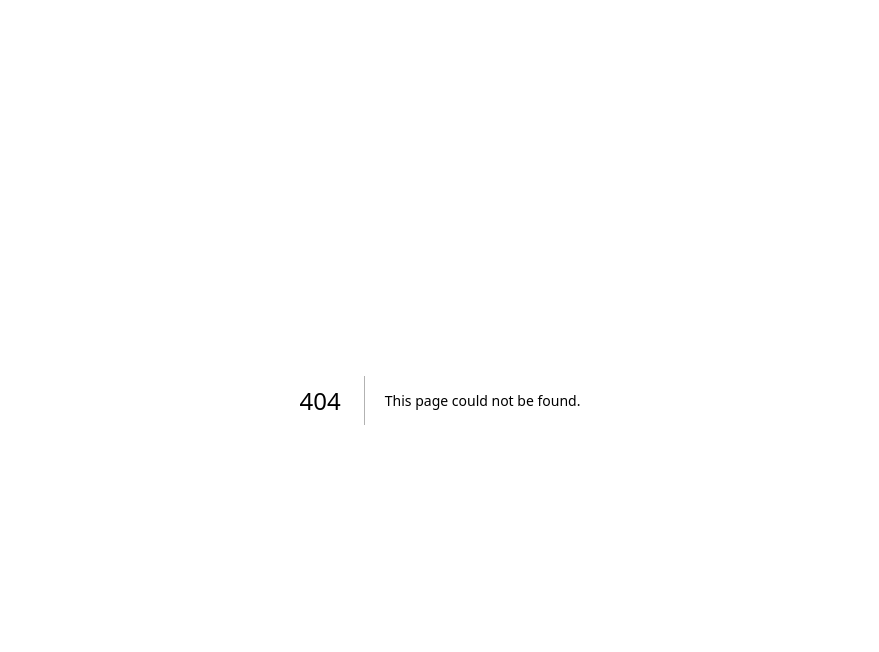
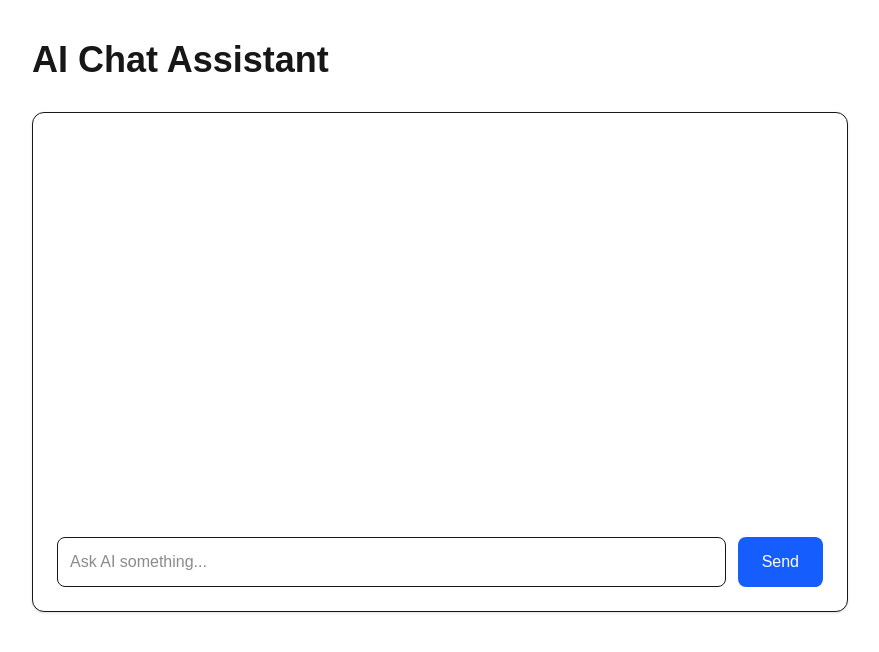
Before and after one commit to cblttlm/tokyouai, a Next.js app: page /chat in a window 1280 px wide. Before the commit this address had no page. Shown: the top 652 px of the page, without its empty margins (200-1079 px from the left). Built offline with nearby package versions, Linux system fonts and the light colour scheme.

Commit message:
upate site

```diff
--- /dev/null
+++ b/app/api/chat/route.ts
@@ -0,0 +1,11 @@
+export async function POST(req: Request) {
+
+  const body = await req.json()
+
+  const message = body.message
+
+  return Response.json({
+    reply: "AI response: " + message
+  })
+
+}
--- /dev/null
+++ b/app/chat/page.tsx
@@ -0,0 +1,19 @@
+import ChatBox from "../components/ChatBox"
+
+export default function ChatPage() {
+
+  return (
+
+    <div className="max-w-4xl mx-auto p-10">
+
+      <h1 className="text-4xl font-bold mb-8">
+        AI Chat Assistant
+      </h1>
+
+      <ChatBox/>
+
+    </div>
+
+  )
+
+}
--- /dev/null
+++ b/app/components/ChatBox.tsx
@@ -0,0 +1,129 @@
+"use client"
+
+import { useState } from "react"
+
+type Message = {
+  role: "user" | "assistant"
+  content: string
+}
+
+export default function ChatBox() {
+
+  const [input, setInput] = useState("")
+  const [messages, setMessages] = useState<Message[]>([])
+  const [loading, setLoading] = useState(false)
+
+  const sendMessage = async () => {
+
+    if (!input.trim()) return
+
+    const newMessage: Message = {
+      role: "user",
+      content: input
+    }
+
+    const updatedMessages = [...messages, newMessage]
+
+    setMessages(updatedMessages)
+    setInput("")
+    setLoading(true)
+
+    try {
+
+      const res = await fetch("/api/chat", {
+        method: "POST",
+        headers: {
+          "Content-Type": "application/json"
+        },
+        body: JSON.stringify({
+          message: input
+        })
+      })
+
+      const data = await res.json()
+
+      const aiMessage: Message = {
+        role: "assistant",
+        content: data.reply
+      }
+
+      setMessages([...updatedMessages, aiMessage])
+
+    } catch (error) {
+
+      console.error(error)
+
+    }
+
+    setLoading(false)
+
+  }
+
+  return (
+
+    <div className="border rounded-xl p-6 bg-white shadow">
+
+      {/* Chat messages */}
+
+      <div className="h-96 overflow-y-auto mb-4 space-y-4">
+
+        {messages.map((msg, index) => (
+
+          <div
+            key={index}
+            className={
+              msg.role === "user"
+                ? "text-right"
+                : "text-left"
+            }
+          >
+
+            <span
+              className={
+                msg.role === "user"
+                  ? "inline-block bg-blue-600 text-white px-4 py-2 rounded-lg"
+                  : "inline-block bg-gray-200 px-4 py-2 rounded-lg"
+              }
+            >
+
+              {msg.content}
+
+            </span>
+
+          </div>
+
+        ))}
+
+        {loading && (
+          <p className="text-gray-500">AI is thinking...</p >
+        )}
+
+      </div>
+
+      {/* Input */}
+
+      <div className="flex gap-3">
+
+        <input
+          className="flex-1 border p-3 rounded-lg"
+          placeholder="Ask AI something..."
+          value={input}
+          onChange={(e) => setInput(e.target.value)}
+        />
+
+        <button
+          className="bg-blue-600 text-white px-6 py-3 rounded-lg"
+          onClick={sendMessage}
+        >
+
+          Send
+
+        </button>
+
+      </div>
+
+    </div>
+
+  )
+
+}
--- /dev/null
+++ b/app/components/InsuranceCompare.tsx
@@ -0,0 +1,92 @@
+"use client"
+
+import { useState } from "react"
+
+type Insurance = {
+  company: string
+  product: string
+  premium: number
+  coverage: number
+}
+
+export default function InsuranceCompare() {
+
+  const [data] = useState<Insurance[]>([
+    {
+      company: "AIA",
+      product: "Life Protect",
+      premium: 500,
+      coverage: 100000
+    },
+    {
+      company: "MetLife",
+      product: "Health Secure",
+      premium: 450,
+      coverage: 90000
+    },
+    {
+      company: "Prudential",
+      product: "Family Shield",
+      premium: 520,
+      coverage: 120000
+    }
+  ])
+
+  const scored = data
+    .map((item) => ({
+      ...item,
+      score: item.coverage / item.premium
+    }))
+    .sort((a, b) => b.score - a.score)
+
+  return (
+
+    <div className="bg-white p-8 rounded-xl shadow">
+
+      <h2 className="text-2xl font-bold mb-6">
+        Compare Insurance Plans
+      </h2>
+
+      <table className="w-full border-collapse">
+
+        <thead>
+
+          <tr className="border-b">
+
+            <th className="text-left p-3">Company</th>
+            <th className="text-left p-3">Product</th>
+            <th className="text-left p-3">Premium</th>
+            <th className="text-left p-3">Coverage</th>
+            <th className="text-left p-3">AI Score</th>
+
+          </tr>
+
+        </thead>
+
+        <tbody>
+
+          {scored.map((item, index) => (
+
+            <tr key={index} className="border-b">
+
+              <td className="p-3">{item.company}</td>
+              <td className="p-3">{item.product}</td>
+              <td className="p-3">${item.premium}</td>
+              <td className="p-3">${item.coverage}</td>
+              <td className="p-3 font-semibold text-blue-600">
+                {item.score.toFixed(2)}
+              </td>
+
+            </tr>
+
+          ))}
+
+        </tbody>
+
+      </table>
+
+    </div>
+
+  )
+
+}
--- /dev/null
+++ b/app/insurance/page.tsx
@@ -0,0 +1,19 @@
+import InsuranceCompare from "../../components/InsuranceCompare"
+
+export default function InsurancePage(){
+
+  return(
+
+    <div className="max-w-6xl mx-auto p-10">
+
+      <h1 className="text-4xl font-bold mb-8">
+        AI Insurance Comparison
+      </h1>
+
+      <InsuranceCompare/>
+
+    </div>
+
+  )
+
+}
--- /dev/null
+++ b/app/tools/page.tsx
@@ -0,0 +1,43 @@
+export default function ToolsPage(){
+
+  const tools = [
+
+    {name:"AI Chat",desc:"AI assistant"},
+    {name:"Insurance AI",desc:"Insurance comparison"},
+    {name:"Investment AI",desc:"Market analysis"}
+
+  ]
+
+  return(
+
+    <div className="max-w-6xl mx-auto p-10">
+
+      <h1 className="text-4xl font-bold mb-10">
+        AI Tools
+      </h1>
+
+      <div className="grid md:grid-cols-3 gap-8">
+
+        {tools.map((tool,index)=>(
+
+          <div key={index} className="border p-6 rounded-xl">
+
+            <h2 className="text-xl font-semibold">
+              {tool.name}
+            </h2>
+
+            <p className="text-gray-600 mt-2">
+              {tool.desc}
+            </p >
+
+          </div>
+
+        ))}
+
+      </div>
+
+    </div>
+
+  )
+
+}
```
